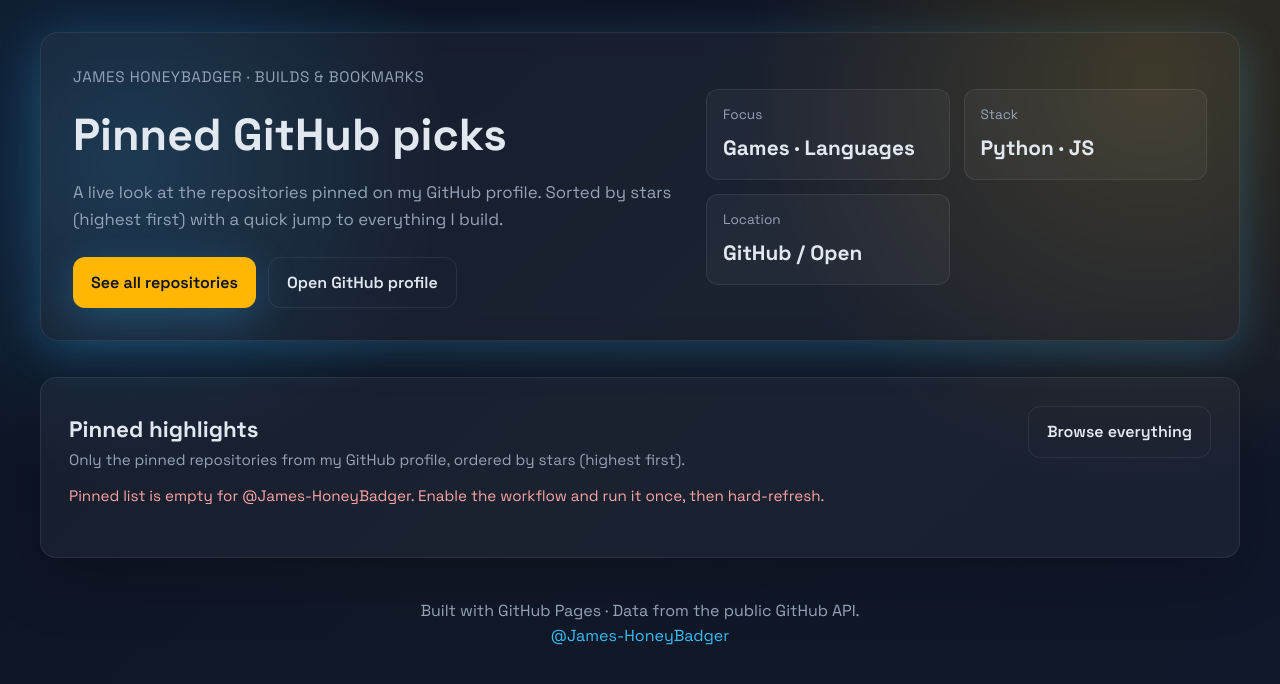
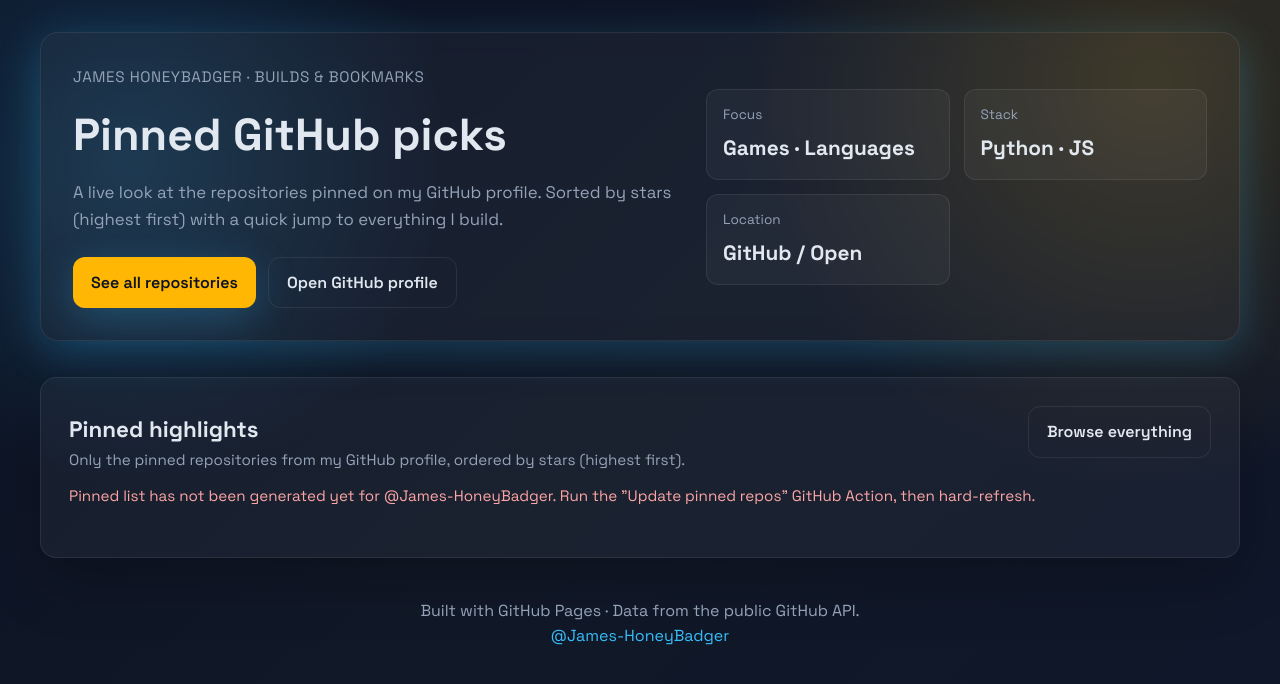
Before and after one commit to James-HoneyBadger/James-HoneyBadger.github.io, a plain HTML site: page index.html in a window 1280 px wide. Drawn offline with Linux system fonts and the light colour scheme.

Commit message:
Require PAT for pinned workflow

```diff
--- a/index.html
+++ b/index.html
@@ -280,10 +280,16 @@
                 // Cache-bust because GitHub Pages can serve cached assets.
                 const data = await fetchJson(`data/pinned.json?v=${Date.now()}`);
                 const pinned = data && Array.isArray(data.pinned) ? data.pinned : [];
+                const generatedAt = data && data.generatedAt ? data.generatedAt : null;
 
                 if (!pinned.length) {
                     starredStatus.classList.add('error');
-                    starredStatus.textContent = `Pinned list is empty for @${username}. Enable the workflow and run it once, then hard-refresh.`;
+                    if (!generatedAt) {
+                        starredStatus.textContent = `Pinned list has not been generated yet for @${username}. Run the "Update pinned repos" GitHub Action, then hard-refresh.`;
+                    } else {
+                        const when = new Date(generatedAt).toLocaleString();
+                        starredStatus.textContent = `Pinned list is empty for @${username} (last generated ${when}). Check the GitHub Action logs/token.`;
+                    }
                     return;
                 }
 
```
Also changed, not shown: .github/workflows/update-pinned.yml.
